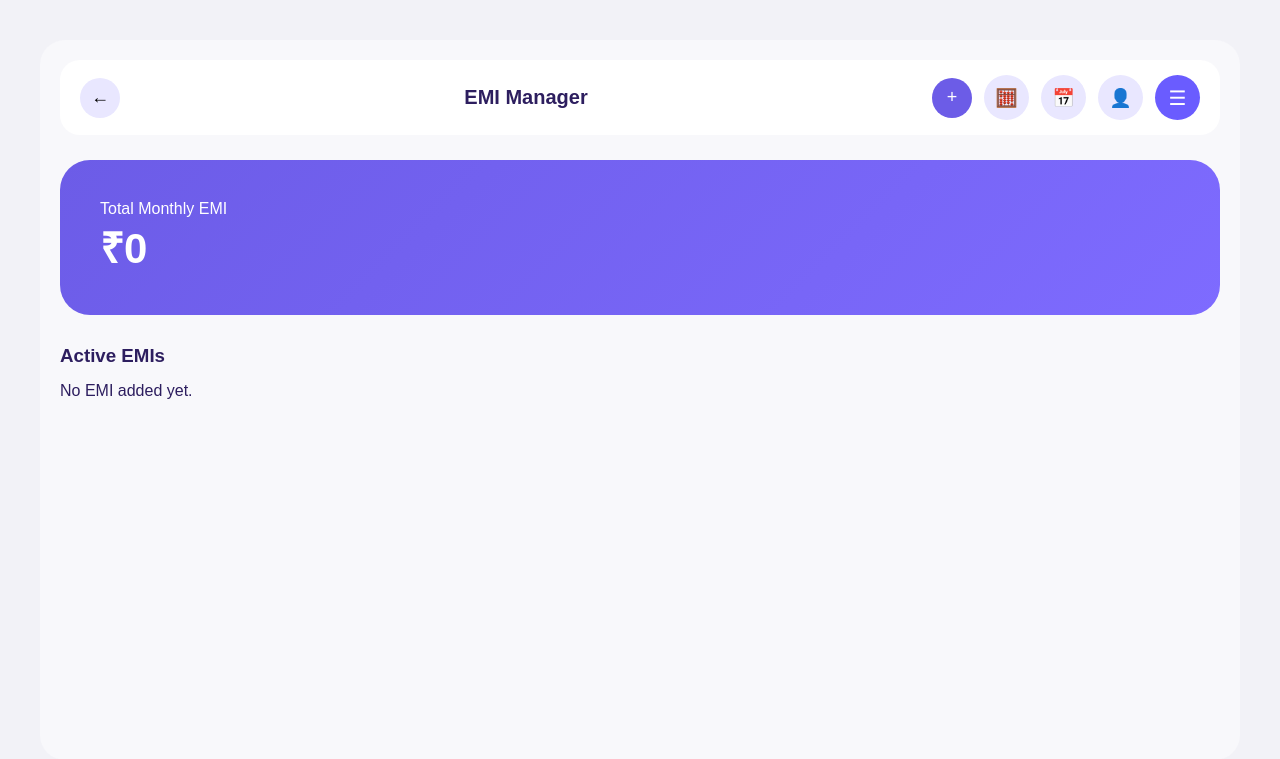
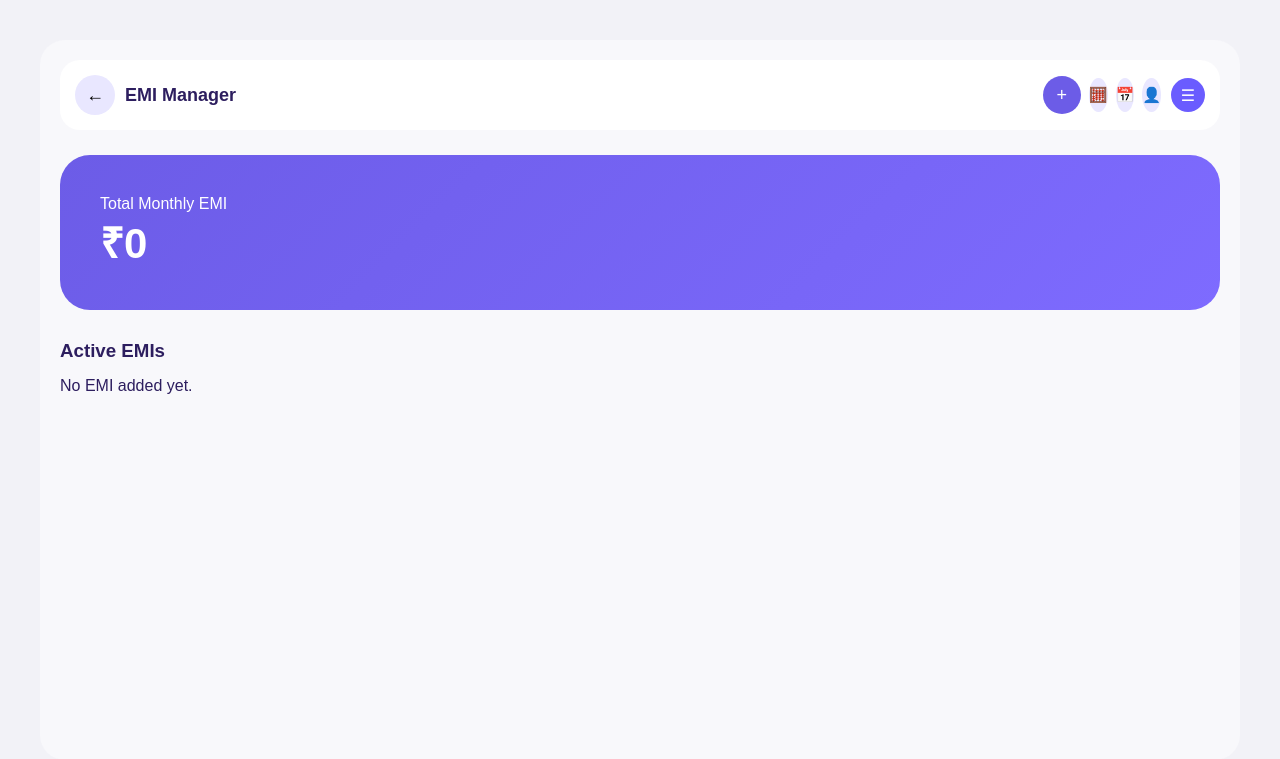
Before and after one commit to Nakiyabohari/MoneyMitra, a Django app: page /emimanager/ in a window 1280 px wide. Shown: the top 759 px of the page. Run offline with Django 5.2, Linux system fonts and the light colour scheme; the visitor is signed in with stand-in values (Sample User, id 1).

Commit message:
saving goles header

```diff
--- a/EMI/static/css/emimanager.css
+++ b/EMI/static/css/emimanager.css
@@ -50,21 +50,25 @@ body {
 .page-header{
 display:flex;
 align-items:center;
-justify-content:space-between;
 
 background:white;
-padding:15px 20px;
+padding:15px 15px;
 border-radius:20px;
 
 margin-bottom:25px;
+gap:10px;
+
+overflow:hidden;
 }
 
 /* TITLE */
 
 .page-header h2{
 margin:0;
-font-size:20px;
+font-size:18px;
 font-weight:600;
+flex:1;
+white-space: nowrap;
 }
 
 /* BACK BUTTON */
@@ -89,20 +93,22 @@ color:black;
 .header-icons{
 display:flex;
 align-items:center;
-gap:12px;
+gap:8px;
+flex-shrink:0;
+overflow-x:auto;
 }
 
 /* NORMAL ICON */
 
 .circle-icon{
-width:45px;
-height:45px;
+width:34x;
+height:34px;
 border-radius:50%;
 background:#e9e7ff;
 display:flex;
 align-items:center;
 justify-content:center;
-font-size:18px;
+font-size:15px;
 text-decoration:none;
 cursor:pointer;
 }
@@ -110,22 +116,22 @@ cursor:pointer;
 /* MENU ICON */
 
 .menu-circle{
-width:45px;
-height:45px;
+width:34px;
+height:34px;
 border-radius:50%;
 background:#6a5cff;
 color:white;
 display:flex;
 align-items:center;
 justify-content:center;
-font-size:20px;
+font-size:16px;
 cursor:pointer;
 }
 
 
 .icon-btn {
-    width: 40px;
-    height: 40px;
+    width: 38px;
+    height: 38px;
     border-radius: 50%;
     background: var(--primary-light);
     display: flex;
--- a/EMI/templates/emimanager.html
+++ b/EMI/templates/emimanager.html
@@ -29,8 +29,9 @@
         <a href="/calendar/" class="circle-icon">📅</a>
         <a href="/profile/" class="circle-icon">👤</a>
 
-        <div class="menu-circle" onclick="open_menu()">☰</div>
+
     </div>
+    <div class="menu-circle" onclick="open_menu()">☰</div>
 
 </div>
 
--- a/budget/templates/savings_goal.html
+++ b/budget/templates/savings_goal.html
@@ -114,8 +114,7 @@ style="width:{{ goal.progress }}%; background:{{ goal.color }}">
 type="number"
 placeholder="Enter amount"
 class="amount-input"
-id="amountInput{{ goal.id }}"
->
+id="amountInput{{ goal.id }}">
 
 <button class="add-btn"
 onclick="addMoneyInput({{ goal.id }}, {{ goal.target_amount }}, {{ goal.current_amount }})">
--- a/investment/templates/investment.html
+++ b/investment/templates/investment.html
@@ -204,7 +204,7 @@
 
 </div>
 </div>
-<script src="{% static 'js/menu.js' %}"></script>></script>
+<script src="{% static 'js/menu.js' %}"></script>
 <script src="{% static 'js/investment.js' %}"></script>
 
 <script>
```
